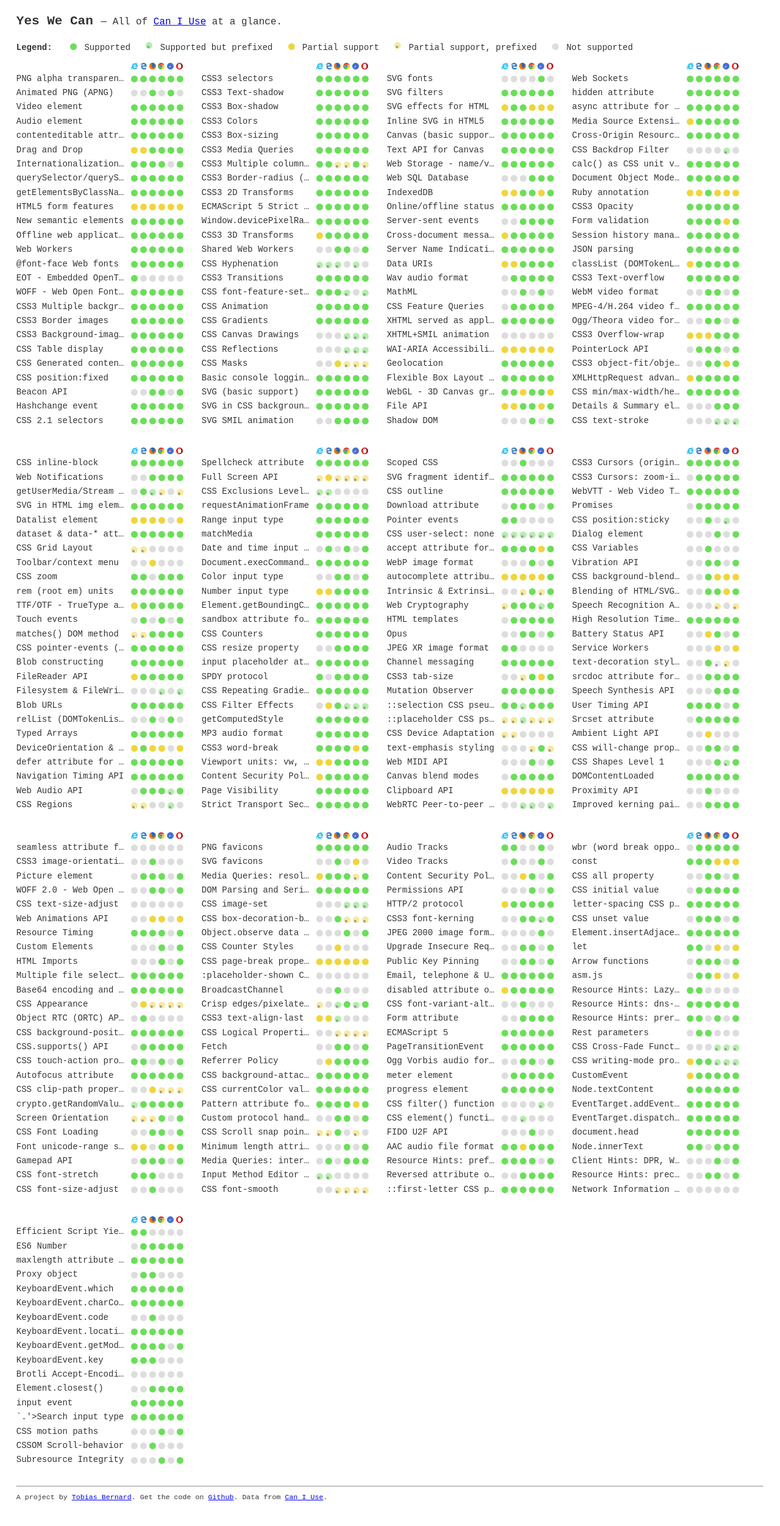
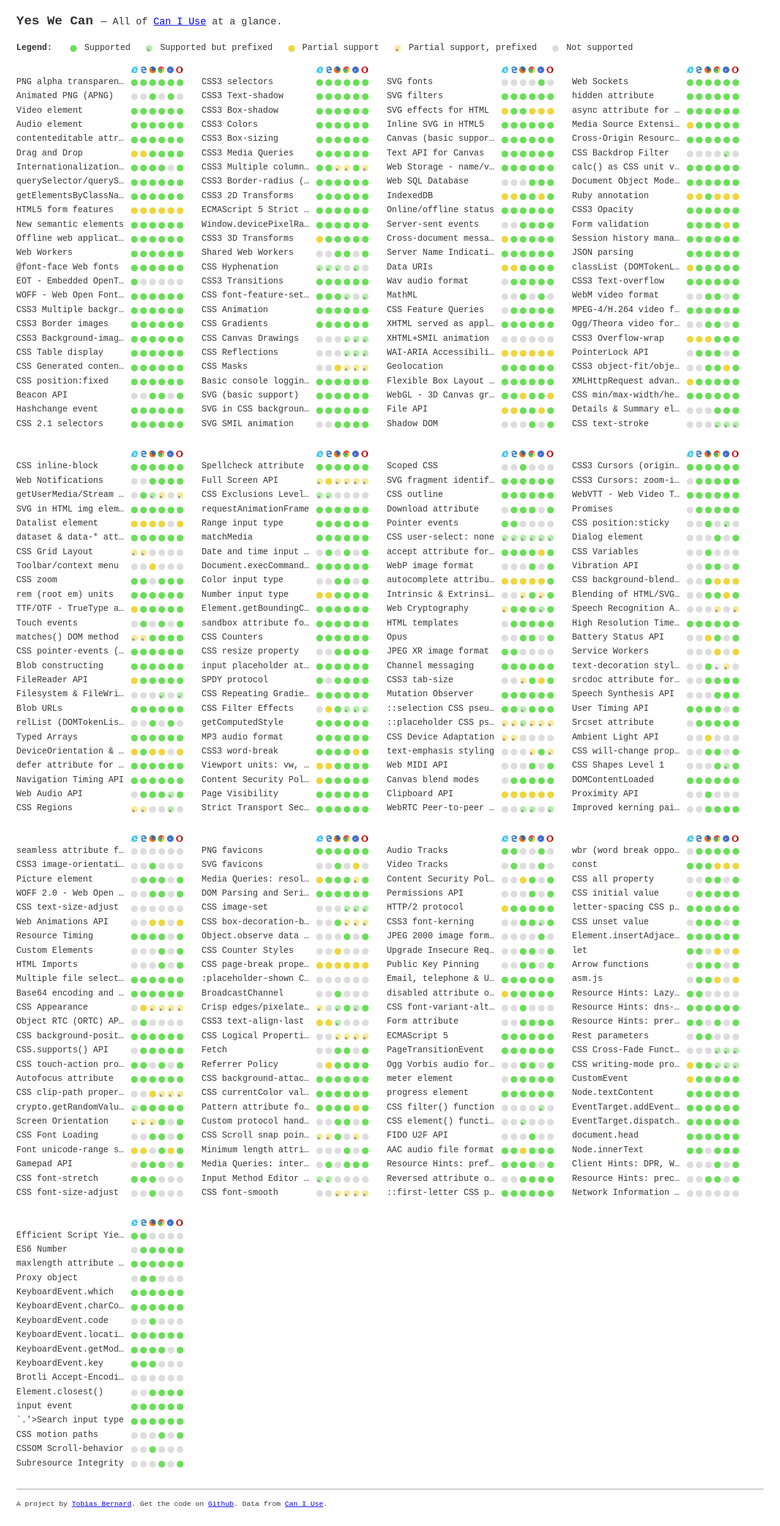
Before and after one commit to bertob/yeswecan, a plain HTML site: page index.html in a window 1280 px wide. Shown: the whole page at 61% size. Before the commit the page ends 2478 px from the top, so only its background shows below. Drawn offline with Linux system fonts and the light colour scheme.

Commit message:
[fix] point misalignment issue in legend, [minor] footer style change

```diff
--- a/index.html
+++ b/index.html
@@ -49,7 +49,6 @@
       <div class="table" id="table"></div>
     </div>
     <footer class="info">
-      <hr>
       <small>
         A project by <a href="http://tobiasbernard.com">Tobias Bernard</a>. Get the code on <a href="https://github.com/bertob/yeswecan">Github</a>.
       </small>
--- a/style.css
+++ b/style.css
@@ -112,13 +112,16 @@ a:hover {
   }
 }
 .legend-title {
-  display: inline;
-  margin-right: 1.5em;
+  display: inline-block;
+  overflow: hidden;
+  margin: 0 1.5em 0 0;
 }
 .legend-item > .point {
   margin: 0 4px 0 0;
 }
 .legend-item > label {
+  display: inline-block;
+  overflow: hidden;
   margin-right: 1.2em;
 }
 
@@ -155,6 +158,10 @@ a:hover {
   margin: 3px 2px;
   border-radius: 11px;
 }
+.point::after {
+  content: "•";
+  opacity: 0;
+}
 .y {
   background-color: rgb(107, 222, 90);
 }
@@ -171,10 +178,12 @@ a:hover {
   opacity: 0.5;
 }
 .x::after {
-  content: "•";
+  opacity: 1;
 }
 
 /* FOOTER */
 footer {
+  border-top: 1px solid #999;
   margin: 1em 0;
+  padding: 1em 0;
 }
```
